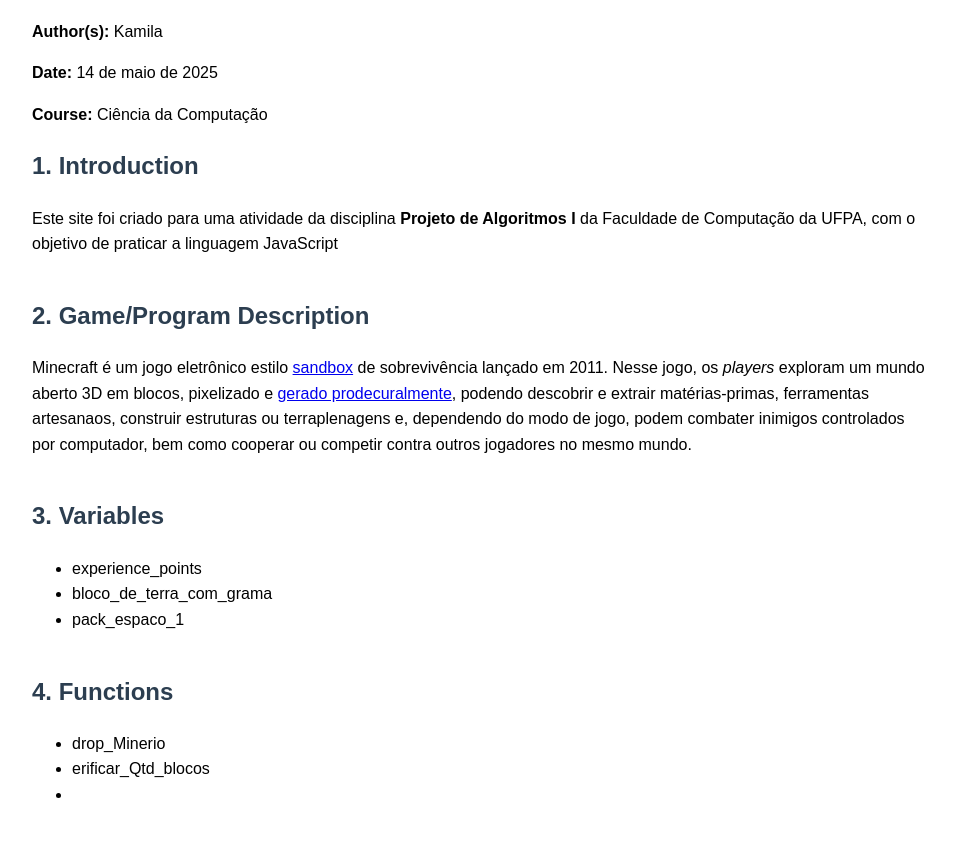
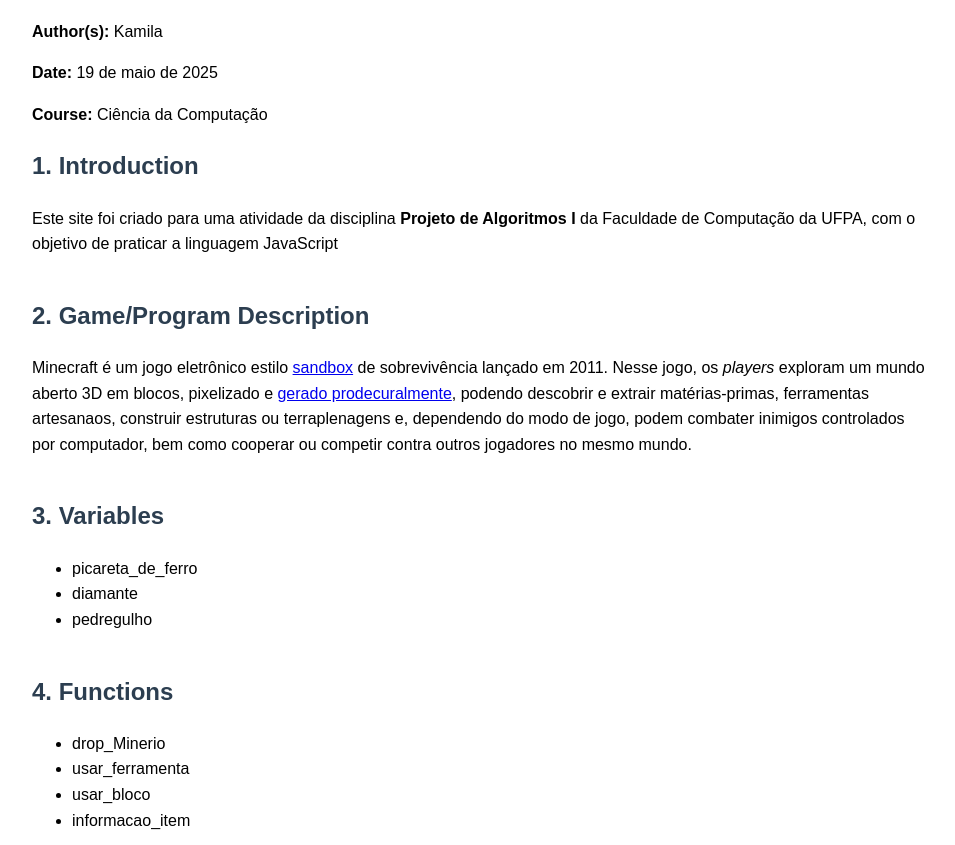
Before and after one commit to kmiepng/Minecraft, a plain HTML site: page Atividade_2/Minecraft_2.html in a window 1280 px wide. Shown: the part 94-939 px from the top of the page, without its empty margins (8-963 px from the left). Drawn offline with Linux system fonts and the light colour scheme.

Commit message:
Update Minecraft_2
Mudei as variáveis e funções

```diff
--- a/Atividade_2/Minecraft_2.html
+++ b/Atividade_2/Minecraft_2.html
@@ -33,7 +33,7 @@
 
   <h1>Project Report: <em>Minecraft</em></h1>
   <p><strong>Author(s):</strong> Kamila</p>
-  <p><strong>Date:</strong> 14 de maio de 2025</p>
+  <p><strong>Date:</strong> 19 de maio de 2025</p>
   <p><strong>Course:</strong> Ciência da Computação</p>
 
   <div class="section">
@@ -55,9 +55,9 @@
   <div class="section">
     <h2>3. Variables</h2>
     <ul>
-      <li>experience_points</li>
-      <li>bloco_de_terra_com_grama</li>
-      <li>pack_espaco_1</li>
+      <li>picareta_de_ferro</li>
+      <li>diamante</li>
+      <li>pedregulho</li>
     </ul>
   </div>
 
@@ -65,8 +65,9 @@
     <h2>4. Functions</h2>
     <ul>
       <li>drop_Minerio</li>
-      <li>erificar_Qtd_blocos</li>
-      <li></li>
+      <li>usar_ferramenta</li>
+      <li>usar_bloco</li>
+      <li>informacao_item</li>
     </ul>
   </div>
 
```
